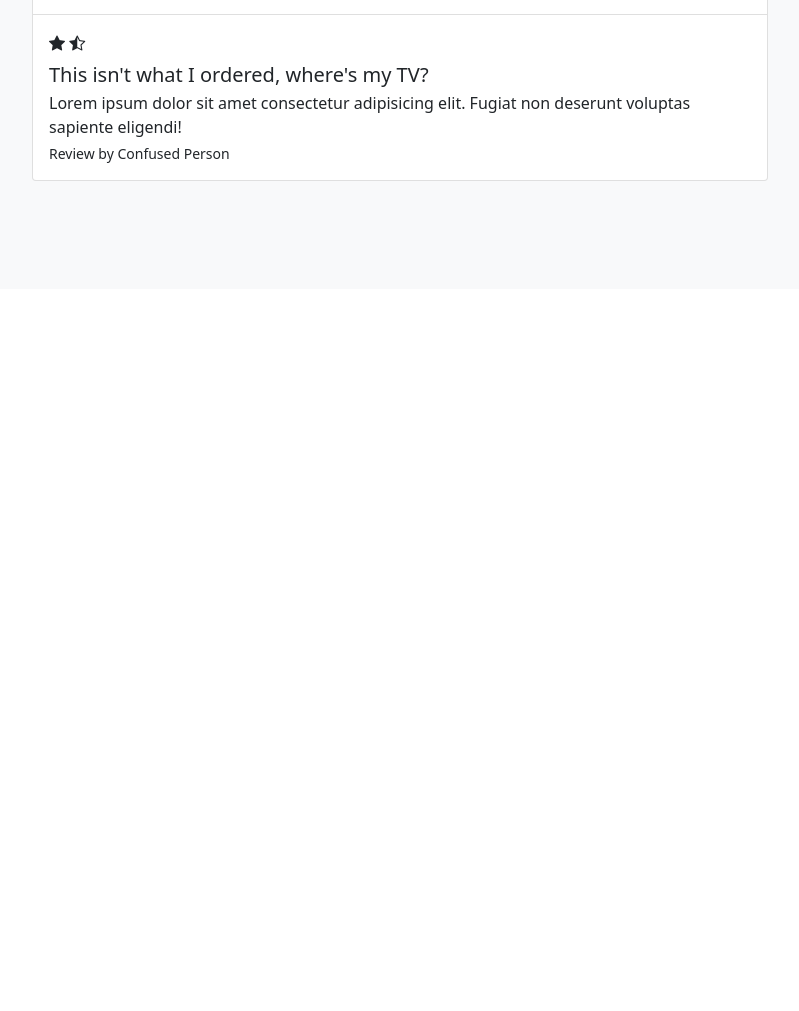
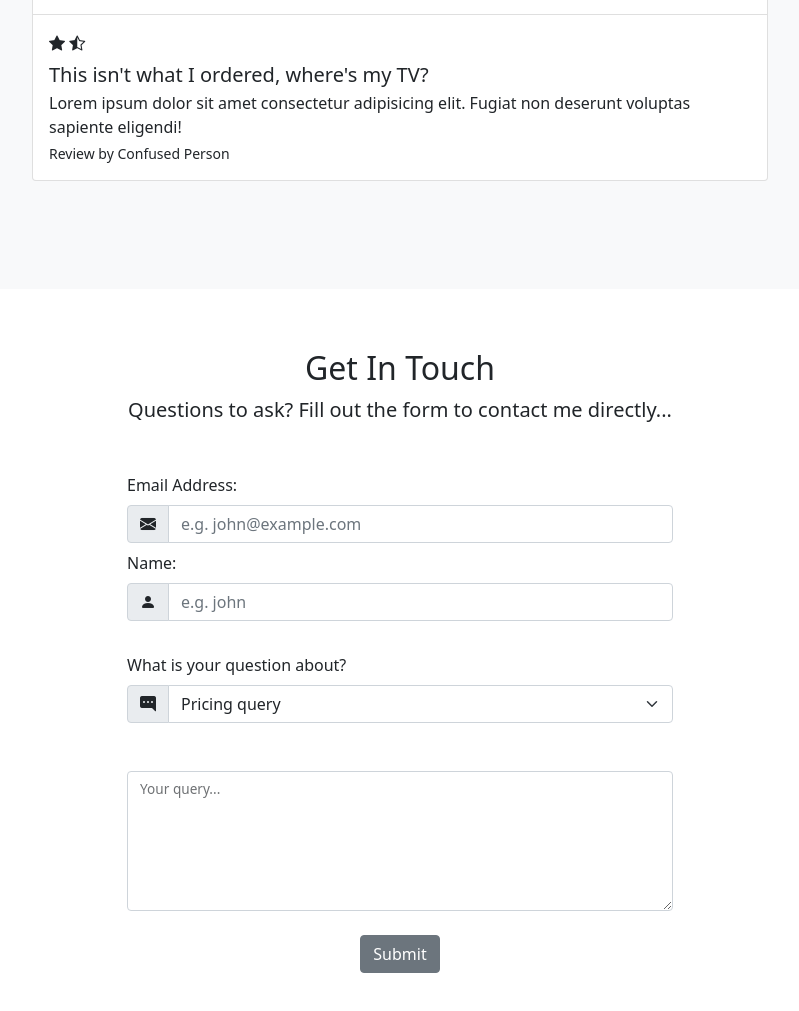
Before and after one commit to Blistighast/Bootstrap5Practice, a plain HTML site: page index.html in a window 1280 px wide. Shown: the part 2836-3847 px from the top of the page, without its empty margins (240-1039 px from the left). Before the commit the page ends 3125 px from the top, so only its background shows below. Drawn offline with nearby package versions, Linux system fonts and the light colour scheme.

Commit message:
added contact form using bootstrap controls

```diff
--- a/index.html
+++ b/index.html
@@ -359,6 +359,70 @@
     </section>
 
     <!-- contact form -->
+    <section id="contact">
+      <div class="container-lg">
+        <div class="text-center">
+          <h2>Get In Touch</h2>
+          <p class="lead">
+            Questions to ask? Fill out the form to contact me directly...
+          </p>
+        </div>
+        <div class="row justify-content-center my-5">
+          <div class="col-lg-6">
+            <form>
+              <label for="email" class="form-label">Email Address:</label>
+              <div class="by-4 input-group">
+                <span class="input-group-text">
+                  <i class="bi bi-envelope-fill"></i>
+                </span>
+                <input
+                  type="email"
+                  class="form-control"
+                  id="email"
+                  placeholder="e.g. john@example.com"
+                />
+              </div>
+              <label for="name" class="form-label my-2">Name:</label>
+              <div class="input-group mb-4">
+                <span class="input-group-text">
+                  <i class="bi bi-person-fill"></i>
+                </span>
+                <input
+                  type="text"
+                  class="form-control"
+                  id="name"
+                  placeholder="e.g. john"
+                />
+              </div>
+              <label for="subject" class="form-label my-2"
+                >What is your question about?</label
+              >
+              <div class="input-group mb-4">
+                <span class="input-group-text">
+                  <i class="bi bi-chat-right-dots-fill"></i>
+                </span>
+                <select class="form-select" id="subject">
+                  <option value="pricing" selected>Pricing query</option>
+                  <option value="content">Content query</option>
+                  <option value="other">Other query</option>
+                </select>
+              </div>
+              <div class="form-floating mb-4 mt-5">
+                <textarea
+                  id="query"
+                  class="form-control"
+                  style="height: 140px"
+                ></textarea>
+                <label for="query">Your query...</label>
+              </div>
+              <div class="mb-4 text-center">
+                <button type="submit" class="btn btn-secondary">Submit</button>
+              </div>
+            </form>
+          </div>
+        </div>
+      </div>
+    </section>
 
     <!-- get updates / modal trigger -->
     <script
```
